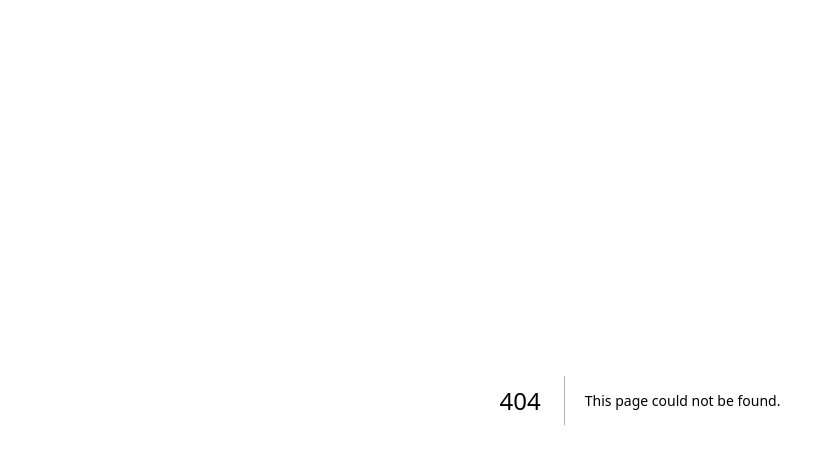
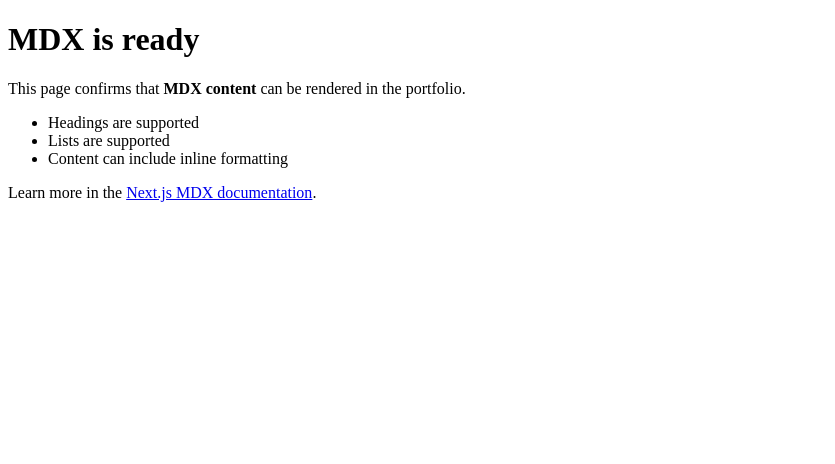
Before and after one commit to Qoalza/Design-portfolio-site, a Next.js app: page /mdx-test in a window 1280 px wide. Before the commit this address had no page. Shown: the top 464 px of the page, without its empty margins (0-835 px from the left). Built offline with nearby package versions, Linux system fonts and the light colour scheme.

Commit message:
Add MDX support

```diff
--- a/next.config.ts
+++ b/next.config.ts
@@ -1,5 +1,12 @@
 import type { NextConfig } from "next";
+import createMDX from "@next/mdx";
 
-const nextConfig: NextConfig = {};
+const nextConfig: NextConfig = {
+  pageExtensions: ["js", "jsx", "md", "mdx", "ts", "tsx"],
+};
 
-export default nextConfig;
+const withMDX = createMDX({
+  extension: /\.(md|mdx)$/,
+});
+
+export default withMDX(nextConfig);
--- a/package.json
+++ b/package.json
@@ -9,6 +9,9 @@
     "lint": "eslint"
   },
   "dependencies": {
+    "@mdx-js/loader": "^3.1.1",
+    "@mdx-js/react": "^3.1.1",
+    "@next/mdx": "^16.2.10",
     "next": "latest",
     "react": "latest",
     "react-dom": "latest"
--- /dev/null
+++ b/src/app/mdx-test/page.tsx
@@ -0,0 +1,9 @@
+import MdxTestContent from "../../mdx-test.mdx";
+
+export default function MdxTestPage() {
+  return (
+    <main>
+      <MdxTestContent />
+    </main>
+  );
+}
--- /dev/null
+++ b/src/mdx-components.tsx
@@ -0,0 +1,7 @@
+import type { MDXComponents } from "mdx/types";
+
+const components: MDXComponents = {};
+
+export function useMDXComponents(): MDXComponents {
+  return components;
+}
--- /dev/null
+++ b/src/mdx-test.mdx
@@ -0,0 +1,9 @@
+# MDX is ready
+
+This page confirms that **MDX content** can be rendered in the portfolio.
+
+- Headings are supported
+- Lists are supported
+- Content can include inline formatting
+
+Learn more in the [Next.js MDX documentation](https://nextjs.org/docs/app/guides/mdx).
--- /dev/null
+++ b/src/mdx.d.ts
@@ -0,0 +1,6 @@
+declare module "*.mdx" {
+  import type { ComponentType } from "react";
+
+  const MDXComponent: ComponentType;
+  export default MDXComponent;
+}
```
Also changed, not shown: 1 other file (tests, documents, lock files or other folders).
